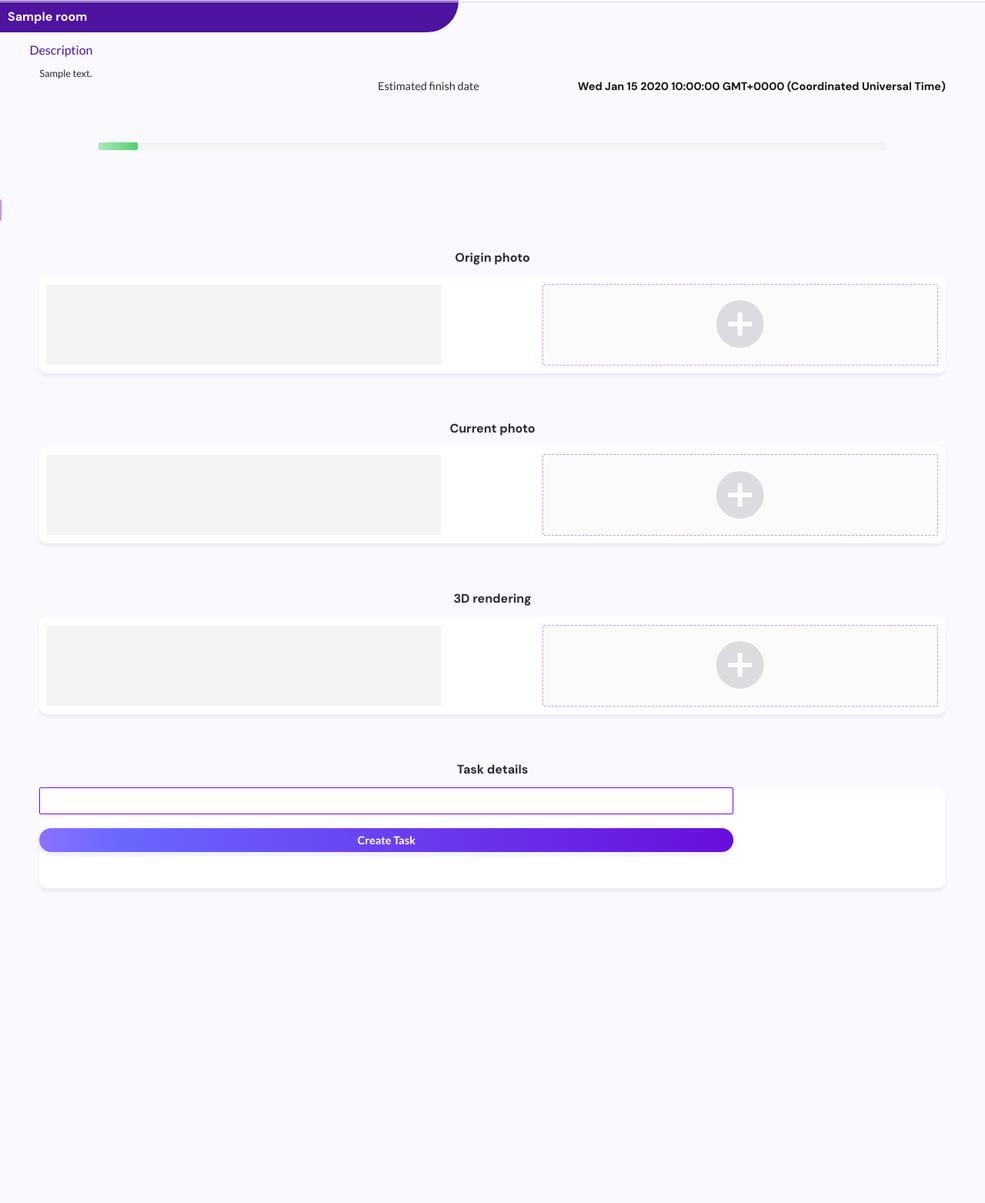
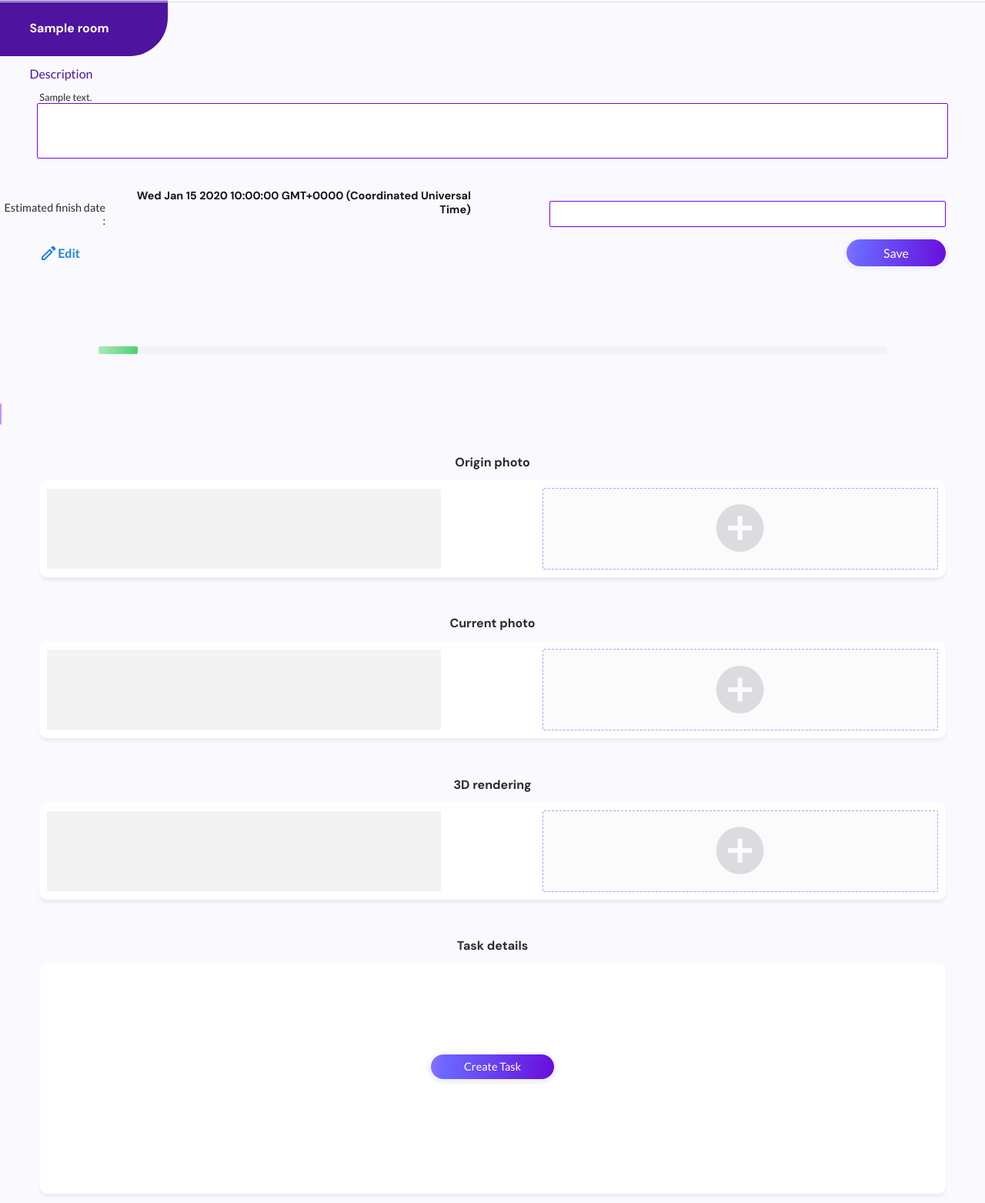
Before and after one commit to nicolasmeot/renovationmaster, a Node server app: page /projects/600000000000000000000001/rooms/600000000000000000000001 in a window 1280 px wide. Shown: the part 58-1621 px from the top of the page at 77% size. Before the commit the page ends 1214 px from the top, so only its background shows below. Run offline with Node 20, Linux system fonts and the light colour scheme; tables that the repository leaves empty hold one stand-in row (values such as "Sample post"); some libraries are stand-ins or nearby versions.

Commit message:
modified project-details and room-details

```diff
--- a/public/stylesheets/style.css
+++ b/public/stylesheets/style.css
@@ -152,7 +152,7 @@ form {
 
   font-family: "Lato";
   font-style: normal;
-  font-weight: 700;
+  font-weight: 400;
   font-size: 1em;
 
   background: linear-gradient(
@@ -756,7 +764,7 @@ form {
   display: flex;
   flex-direction: column;
   align-items: center;
-  padding: 3vh 2.5vw;
+  padding: 1.5vh 2.5vw;
 }
 
 .sectionHead {
@@ -764,6 +772,7 @@ form {
   font-style: normal;
   font-weight: 700;
   font-size: 1em;
+  padding-top: 1.5vh;
 
   color: #2b2a30;
 }
@@ -915,7 +967,7 @@ form {
   font-style: normal;
   font-weight: 400;
   font-size: 0.9em;
-  margin-right: 10%;
+  margin: auto 0 auto auto;
   text-align: end;
 
   color: #2b2a30;
@@ -986,8 +1033,8 @@ form {
 ╚═╝  ╚═╝ ╚═════╝  ╚═════╝ ╚═╝     ╚═╝    ╚═════╝ ╚══════╝   ╚═╝   ╚═╝  ╚═╝╚═╝╚══════╝╚══════╝ */
 
 .projectRoomName {
-  max-width: 45vw;
-  padding: 10px;
+  width: fit-content;
+  padding: 2% 6% 2% 3%;
   margin-top: 1px;
   border-radius: 0px 0px 50px 0px;
   background: #4e139f;
@@ -998,6 +1045,34 @@ form {
   font-size: 1em;
 
   color: #ffffff;
+}
+
+#roomDescriptionInput {
+  width: 92vw;
+  height: 8vh;
+  margin: 0 auto;
+}
+
+#roomDescriptionLabel {
+  margin-bottom: 3%;
+}
+
+#roomDescriptionSaveEdit {
+  width: 92vw;
+  display: flex;
+  align-items: center;
+  justify-content: space-between;
+  margin: 0 auto 5vh auto;
+}
+
+#roomDescriptionFormBtn {
+  width: fit-content;
+  margin-left: auto;
+}
+
+#roomCartEFDateInput {
+  width: 40vw;
+  margin: 2vh 4vw;
 }
 
 .roomPhoto {
@@ -1029,3 +1104,20 @@ form {
 
   color: #2b2a30;
 }
+
+#taskContainer {
+  display: flex;
+  align-items: center;
+  justify-content: center;
+}
+
+#createTask {
+  margin: 10% auto 10% auto;
+  display: flex;
+  align-items: center;
+  justify-content: center;
+}
+
+#createTaskBtn {
+  margin-left: auto;
+}
--- a/views/partials/room.hbs
+++ b/views/partials/room.hbs
@@ -1,13 +1,13 @@
-{{#each roomDetails}}
-    <a href="/projects/{{projectId}}/rooms/{{_id}}">
-        <div class="roomCart">
-            <div class="roomName">
-                {{roomName}}
-            </div>
+<div class="sectionContainer">
+    <div class="roomCartMain">
+
+        <div class="roomName">
+            {{roomName}}
+        </div>
 
             <div class="roomCartPhotoSection">
                 <div class="roomCartPhoto">
-                    {{roomInitialPictures[0]}}
+                    {{roomInitialPictures}}
                 </div>
 
                 <img class="photoArrow" src="/images/roomCartPhotoArrow.svg" alt="photoArrow">
@@ -19,12 +19,12 @@
 
             </div>
 
-            {{ >room-description }}
+                {{!-- {{ >roomdescription}} --}}
 
-            <a class="roomLink" href="">More details <img src="/public/images/moreDetailsArrow.svg" alt=""></a>
-
+            <a class="roomLink" href="">More details <img src="/images/moreDetailsArrow.svg" alt=""></a>
 
         </div>
 
-    </a>
-{{/each}}
+
+
+</div>
--- a/views/partials/roomdescription.hbs
+++ b/views/partials/roomdescription.hbs
@@ -1,11 +1,37 @@
 <h2 class="roomCartDescription">Description</h2>
 <p class="roomCartDescriptionDetails">{{roomDescription}}</p>
+<form id="roomDescriptionForm" action="" method="post">
+      <label id="roomDescriptionLabel" class="formLabel">
+        <input id="roomDescriptionInput" class="formInput" type="text" name="roomDescription"/>
+      </label>
 
-<div class="roomCartEFDateContainer">
-    <span class="roomCartEFDateLabel">Estimated finish date</span>
-    <span class="roomCartEFDate">{{finishDate}}</span>
+      <div class="roomCartEFDateContainer">
+          <label class="roomCartEFDateLabel">Estimated finish date :</label>
+            <span class="roomCartEFDate">{{finishDate}}</span>
+            <input id="roomCartEFDateInput" class="formInput" type="text" name="roomCartEFDate"/>
+          </label>
+      </div>
 
-</div>
+
+      <div id="roomDescriptionSaveEdit">
+        <div id="editRoomDescription">
+          <div id="editRoomDescriptionBtn" class="editDeleteBtn">
+            <img class="editIcon" src="/images/edit.svg" alt="editIcon">
+            <a class="editLink" href="#">Edit</a>
+          </div>
+        </div>
+
+        <button id="roomDescriptionFormBtn" class="roundGradientBtn" type="submit">Save</button>
+        <p>{{#if errorMessage}}
+            {{errorMessage}}
+          {{/if}}</p>
+
+      </div>
+
+</form>
+
+
+
 
 
 <div class="roomCartProcessBar">
--- a/views/room-details.hbs
+++ b/views/room-details.hbs
@@ -54,18 +54,16 @@
 
     <div class="section">
         <h2 class="sectionHead">Task details</h2>
-        <div class="sectionContainer">
+        <div id="taskContainer" class="sectionContainer">
 
-            <form action="/projects/{{projectId}}/rooms/{{_id}}/tasks" method="post">
-                <label class="formLabel">
-                <input class="formInput" type="text" name="newTask" />
-                </label>
-                <button class="roundGradientBtn" type="submit">Create Task</button>
+            <form id="createTask" action="/projects/{{projectId}}/rooms/{{_id}}/tasks" method="post">
+
+                <button id="createTaskBtn" class="roundGradientBtn" type="submit">Create Task</button>
                 <p>{{#if errorMessage}}
                     {{errorMessage}}
                 {{/if}}</p>
 
-        </form>
+            </form>
 
         </div>
     </div>
```
Also changed, not shown: other parts of public/stylesheets/style.css (+66 -20 lines), routes/projects.routes.js (+35 -16 lines), views/project-details.hbs (+22 -13 lines), public/images/deleteGray.svg (added), 4 other files.
